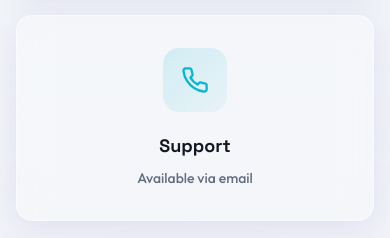
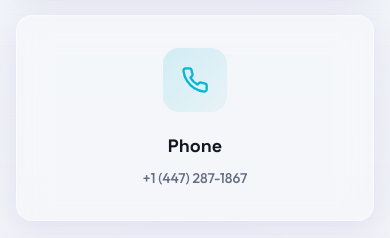
Before and after one commit to xycodevip-coder/xycodevip-coder.github.io, a React (Vite) app: page / in a window 390 px wide. Shown: the part 9140-9378 px from the top of the page. Built offline with nearby package versions, Linux system fonts and the light colour scheme; the HTML template or start-up script is replaced by a standard one.

Commit message:
Update contact method from email to phone number

```diff
--- a/src/components/ContactSection.tsx
+++ b/src/components/ContactSection.tsx
@@ -20,15 +20,15 @@ const contacts = [
     bg: "from-rose-500/15 to-rose-500/5",
     border: "hover:border-rose-400/40",
   },
-  {
-    icon: Phone,
-    title: "Support",
-    value: "Available via email",
-    href: "mailto:contact@xycode.tech",
-    color: "text-cyan-500 dark:text-cyan-400",
-    bg: "from-cyan-500/15 to-cyan-500/5",
-    border: "hover:border-cyan-400/40",
-  },
+{
+  icon: Phone,
+  title: "Phone",
+  value: "+1 (447) 287-1867",
+  href: "tel:+14472871867",
+  color: "text-cyan-500 dark:text-cyan-400",
+  bg: "from-cyan-500/15 to-cyan-500/5",
+  border: "hover:border-cyan-400/40",
+}
 ];
 
 const ContactSection = () => {
```
